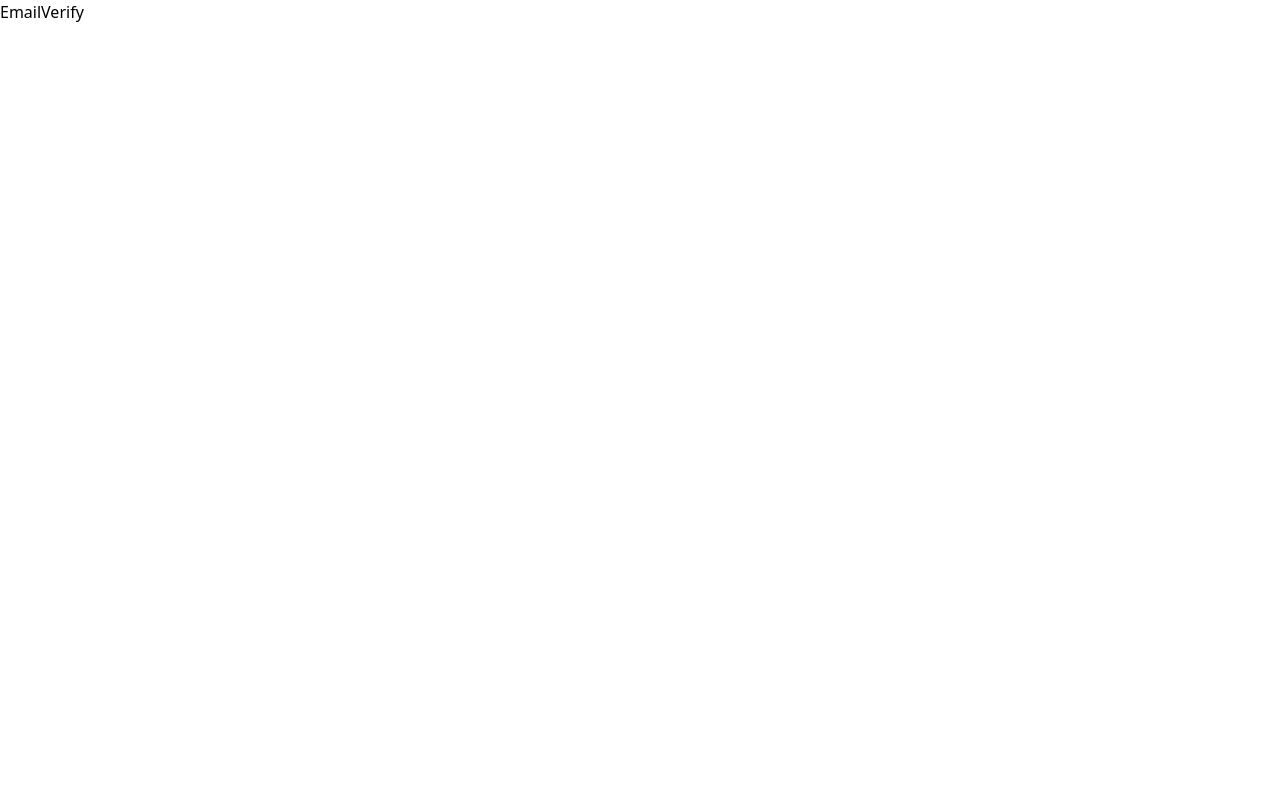
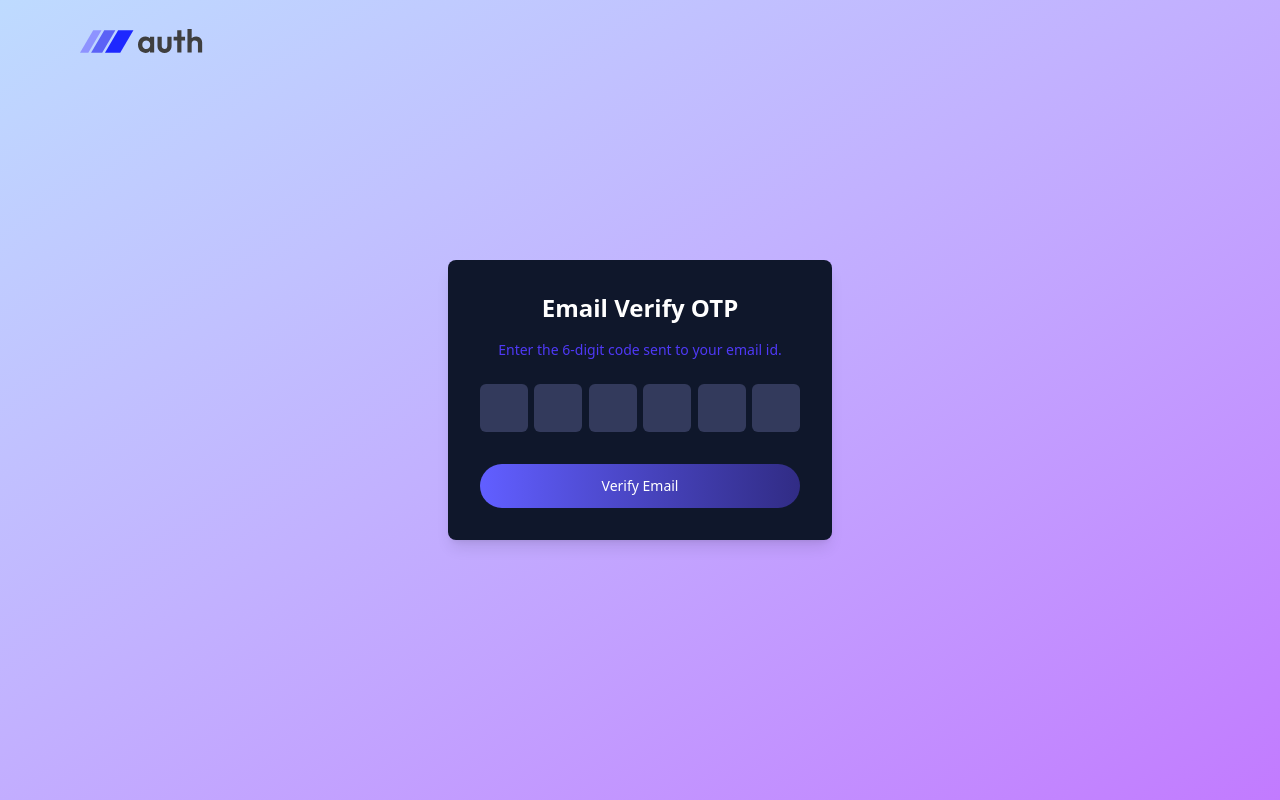
Before and after one commit to hardik18-hk19/jwt_full, a React (Vite) app in the folder client/: page /email-verify in a window 1280 px wide. Built offline with nearby package versions, Linux system fonts and the light colour scheme; the HTML template or start-up script is replaced by a standard one.

Commit message:
Created the layout the functions for taking input in a good ui way

```diff
--- a/client/src/pages/EmailVerify.jsx
+++ b/client/src/pages/EmailVerify.jsx
@@ -1,7 +1,67 @@
-import React from "react";
+import { useRef } from "react";
+import { assets } from "../assets/assets";
 
 const EmailVerify = () => {
-  return <div>EmailVerify</div>;
+  const inputRefs = useRef([]);
+
+  const handleInput = (e, index) => {
+    if (e.target.value.length > 0 && index < inputRefs.current.length - 1) {
+      inputRefs.current[index + 1].focus();
+    }
+  };
+
+  const handleKeyDown = (e, index) => {
+    if (e.key === "Backspace" && e.target.value === "" && index > 0) {
+      inputRefs.current[index - 1].focus();
+    }
+  };
+
+  const handlePaste = (e) => {
+    const paste = e.clipboardData.getData("text");
+    const pasteArray = paste.split("");
+    pasteArray.forEach((char, index) => {
+      if (inputRefs.current[index]) {
+        inputRefs.current[index].value = char;
+      }
+    });
+  };
+
+  return (
+    <div className="flex items-center justify-center min-h-screen bg-gradient-to-br from-blue-200 to-purple-400 ">
+      <img
+        src={assets.logo}
+        alt=""
+        className="absolute left-5 sm:left-20 top-5 w-28 sm:w-32 cursor-pointer"
+      />
+      <form className="bg-slate-900 p-8 rounded-lg shadow-lg w-96 text-sm">
+        <h1 className="text-white text-2xl font-semibold text-center mb-4">
+          Email Verify OTP
+        </h1>
+        <p className="mb-6 text-indigo-600 text-center">
+          Enter the 6-digit code sent to your email id.
+        </p>
+        <div className="flex justify-between mb-8" onPaste={handlePaste}>
+          {Array(6)
+            .fill(0)
+            .map((_, index) => (
+              <input
+                type="text"
+                maxLength="1"
+                key={index}
+                required
+                className="w-12 h-12 bg-[#333A5C] text-white text-center rounded-md text-xl "
+                ref={(e) => (inputRefs.current[index] = e)}
+                onInput={(e) => handleInput(e, index)}
+                onKeyDown={(e) => handleKeyDown(e, index)}
+              />
+            ))}
+        </div>
+        <button className="w-full py-3 bg-gradient-to-r from-indigo-500 to-indigo-900 text-white rounded-full">
+          Verify Email
+        </button>
+      </form>
+    </div>
+  );
 };
 
 export default EmailVerify;
```
